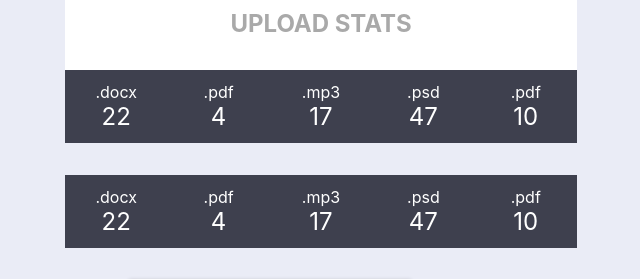
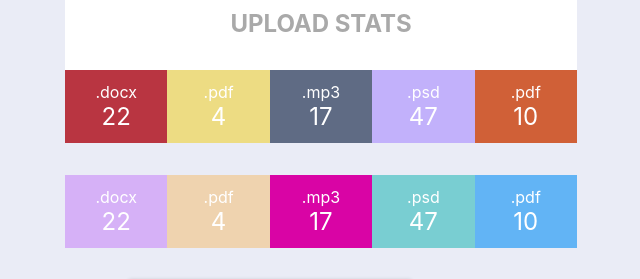
Before and after one commit to Goingforth/goit-react-hw-01-components, a React (Create React App) app: page / in a window 1280 px wide. Shown: the part 497-776 px from the top of the page, without its empty margins (255-895 px from the left). Built offline with nearby package versions, Linux system fonts and the light colour scheme.

Commit message:
task02 random color

```diff
--- a/src/components/Statistics/Statistics.jsx
+++ b/src/components/Statistics/Statistics.jsx
@@ -1,5 +1,5 @@
 import PropTypes from 'prop-types';
-//import { getRandomColor } from './getRandomColor';
+import { getRandomColor } from './getRandomColor';
 import {
   Section,
   StatList,
@@ -15,7 +15,12 @@ const Statistics = ({ title, stats }) => {
       {title && <Title>{title.toUpperCase()}</Title>}
       <StatList className="stat-list">
         {stats.map(({ id, label, percentage }) => (
-          <Item key={id}>
+          <Item
+            key={id}
+            style={{
+              backgroundColor: getRandomColor(),
+            }}
+          >
             <Label>{label}</Label>
             <Percentage>{percentage}</Percentage>
           </Item>
--- a/src/components/Statistics/Statistics.styled.jsx
+++ b/src/components/Statistics/Statistics.styled.jsx
@@ -1,5 +1,4 @@
 import styled from '@emotion/styled';
-import { getRandomColor } from './getRandomColor';
 
 export const Section = styled.section`
   position: relative;
@@ -38,8 +37,6 @@ export const Item = styled.li`
 
   padding-top: 12px;
   padding-bottom: 12px;
-
-  background-color: ${getRandomColor()};
 `;
 
 export const Label = styled.span`
```
